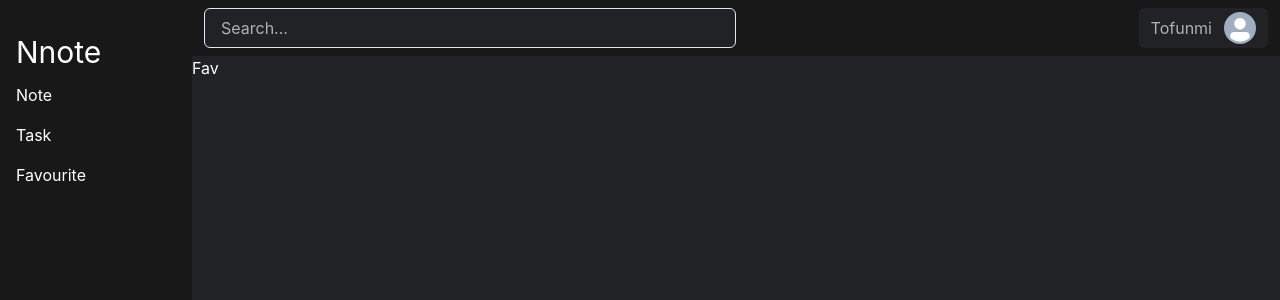
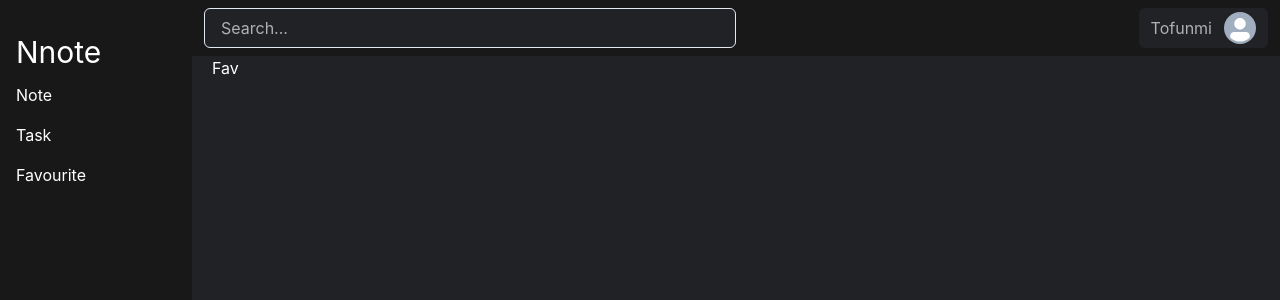
Before and after one commit to devtofunmi/Nnote, a React (Vite) app: page /dashboard/favorite in a window 1280 px wide. Shown: the top 300 px of the page. Built offline with nearby package versions, Linux system fonts and the light colour scheme.

Commit message:
add padding left

```diff
--- a/src/pages/Favorite.jsx
+++ b/src/pages/Favorite.jsx
@@ -5,7 +5,7 @@ import DashboardLayout from "../layout/DashboardLayout";
 const Favorite = () => {
   return (
     <DashboardLayout>
-      <Flex>
+      <Flex pl={"20px"}>
         <Text>Fav</Text>
       </Flex>
     </DashboardLayout>
```
